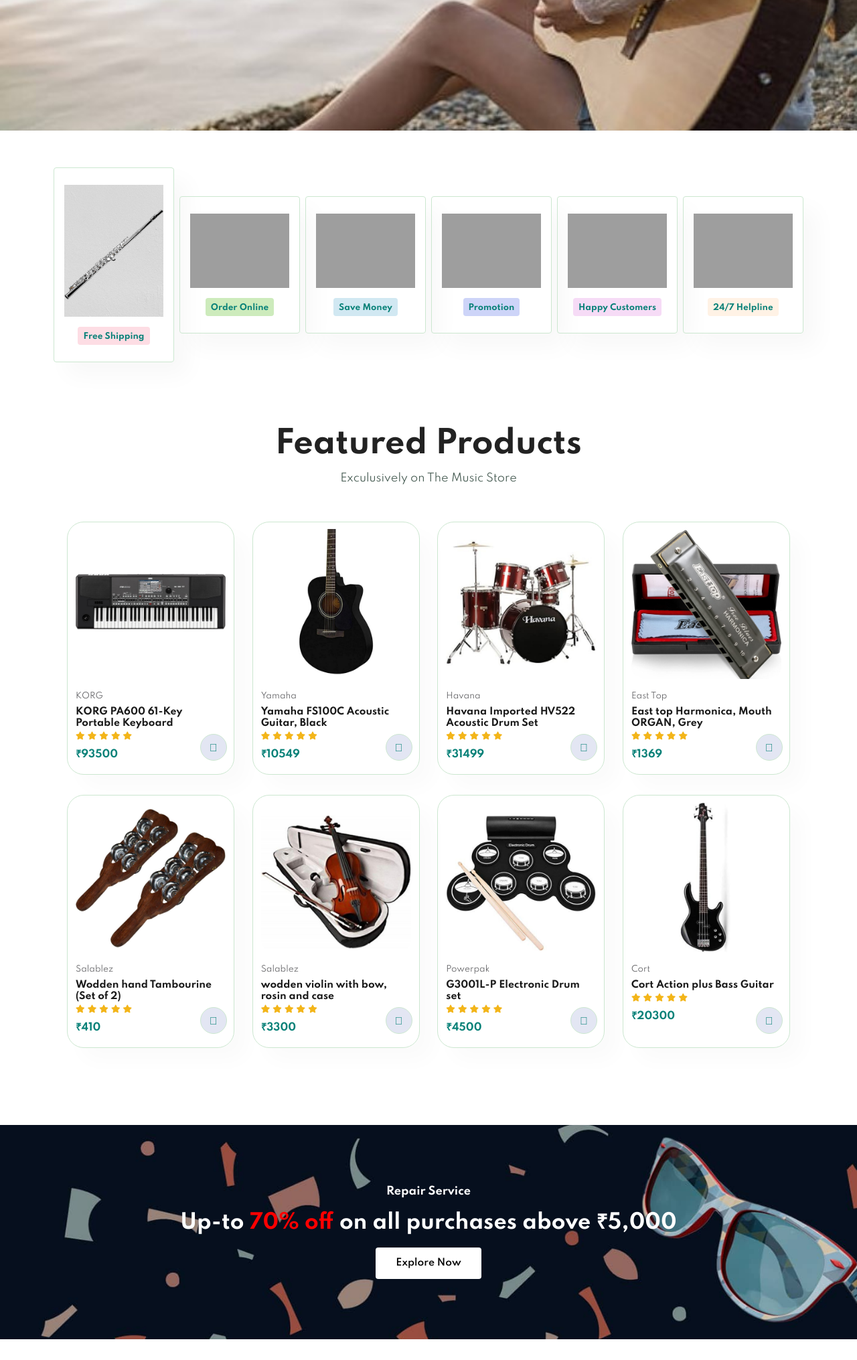
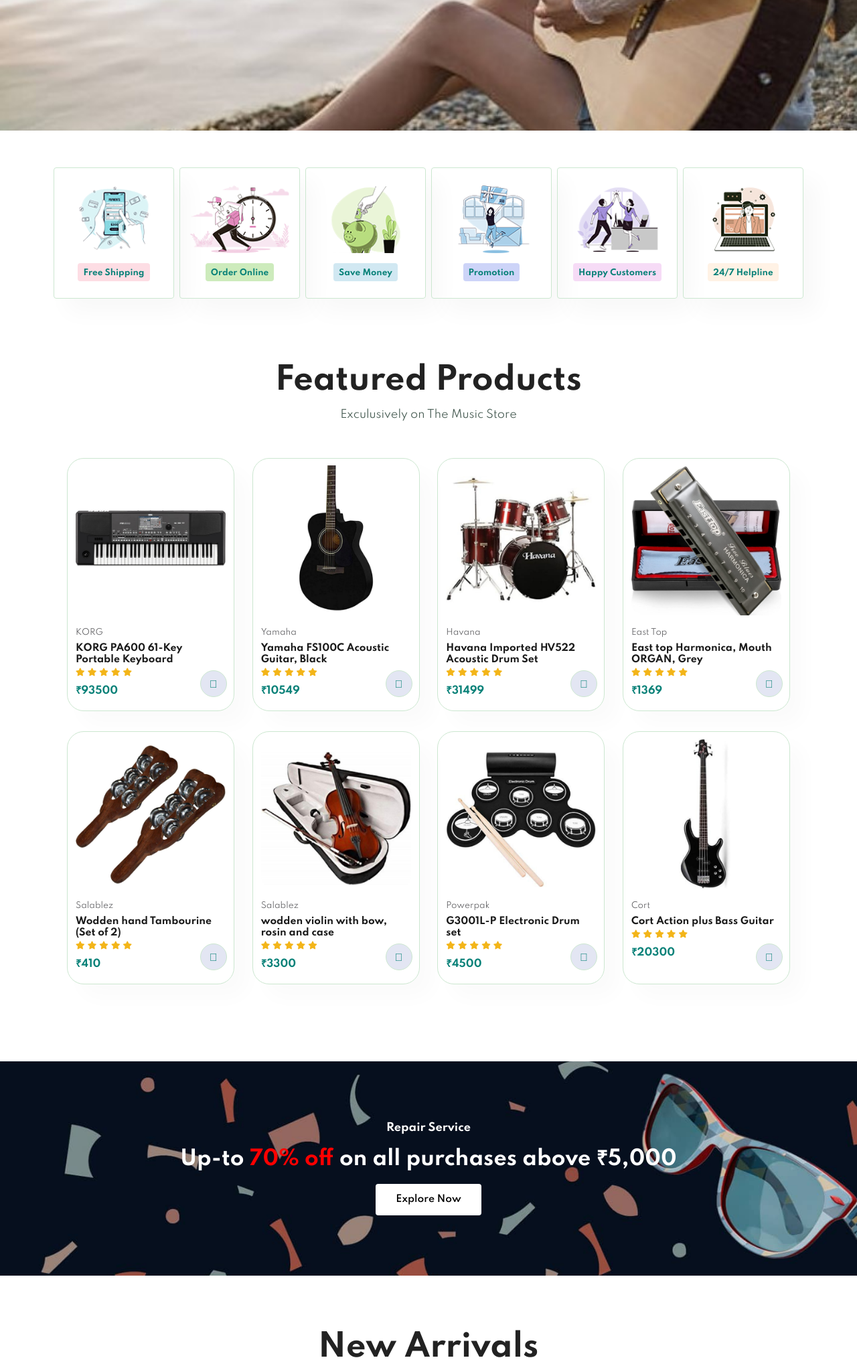
Before and after one commit to Jazzel-15/TMS, a PHP site: page /index.html in a window 1280 px wide. Shown: the part 640-2671 px from the top of the page at 67% size. Run offline with PHP 8.4, Linux system fonts and the light colour scheme; some libraries are stand-ins or nearby versions; grey boxes are pictures that could not be loaded.

Commit message:
Initial Message

```diff
--- a/index.html
+++ b/index.html
@@ -31,27 +31,27 @@
 
     <section id="feature" class="section-p1">
         <div class="fe-box">
-            <img src="images/F1.png">
+            <img src="images/TMS F1.png">
             <h6>Free Shipping</h6>
         </div>
         <div class="fe-box">
-            <img src="images/F2.png">
+            <img src="images/TMS F2.png">
             <h6>Order Online</h6>
         </div>
         <div class="fe-box">
-            <img src="images/F3.png">
+            <img src="images/TMS F3.png">
             <h6>Save Money</h6>
         </div>
         <div class="fe-box">
-            <img src="images/F4.png">
+            <img src="images/TMS F4.png">
             <h6>Promotion</h6>
         </div>
         <div class="fe-box">
-            <img src="images/F5.png">
+            <img src="images/TMS F5.png">
             <h6>Happy Customers</h6>
         </div>
         <div class="fe-box">
-            <img src="images/F6.png">
+            <img src="images/TMS F6.png">
             <h6>24/7 Helpline</h6>
         </div>
     </section>
--- a/style.css
+++ b/style.css
@@ -93,7 +93,7 @@
     left: 20px;
 }
 #hero{
-    background-image: url("../TMS/images/i.jpg");
+    background-image: url("images/i.jpg");
     background-color: rgb(246, 203, 238);
     height: 90vh;
     width: 100%;
@@ -112,7 +112,7 @@
     color: rgb(20, 145, 95);
 }
 #hero button{
-    background-image: url("../TMS/images/button.png");
+    background-image: url("images/button.png");
     background-color: transparent;
     color: rgb(20, 145, 95);
     border: 0;
@@ -237,7 +237,7 @@
     justify-content: center;
     align-items: center;
     text-align: center;
-    background-image: url("../TMS/images/b2.jpg");
+    background-image: url("images/b2.jpg");
     width: 100%;
     height: 40vh;
     background-size: cover;
@@ -264,7 +264,7 @@
     justify-content: space-between;
     flex-wrap: wrap;
     align-items: center;
-    background-image: url("../TMS/images/b14.png");
+    background-image: url("images/b14.png");
     background-repeat: no-repeat;
     background-position: 20% 30%;
     background-color: #041e42;
@@ -400,7 +400,7 @@
     display: none;
 }
 #page-header{
-    background-image: url("../TMS/images/b1.jpg");
+    background-image: url("images/b1.jpg");
     width: 100%;
     height: 40vh;
     background-size: cover;
@@ -478,7 +478,7 @@
     line-height: 40px;
 }
 #page-header.blog-header{
-    background-image: url("../TMS/images/b19.jpg");
+    background-image: url("images/b19.jpg");
 }
 #blog{
     padding: 150px 150px 0 150px;
@@ -535,7 +535,7 @@
     z-index: -9;
 }
 #page-header.about-header{
-    background-image: url("../TMS/images/banner.png");
+    background-image: url("images/banner.png");
 }
 #about-head{
     display: flex;
--- a/styles.css
+++ b/styles.css
@@ -1,6 +1,6 @@
 @import url("https://fonts.googleapis.com/css?family=Lato:400,700");
 #bg {
-  background-image: url("../TMS/images/background.jpg");
+  background-image: url("images/background.jpg");
   position: fixed;
   left: 0;
   top: 0;
@@ -38,13 +38,13 @@
   background-repeat: no-repeat;
 }
 form .form-field:nth-child(1)::before {
-  background-image: url(../TMS/images/user-icon.png);
+  background-image: url(images/user-icon.png);
   width: 20px;
   height: 20px;
   top: 15px;
 }
 form .form-field:nth-child(2)::before {
-  background-image: url(../TMS/images/lock-icon.png);
+  background-image: url(images/lock-icon.png);
   width: 16px;
   height: 16px;
 }
```
